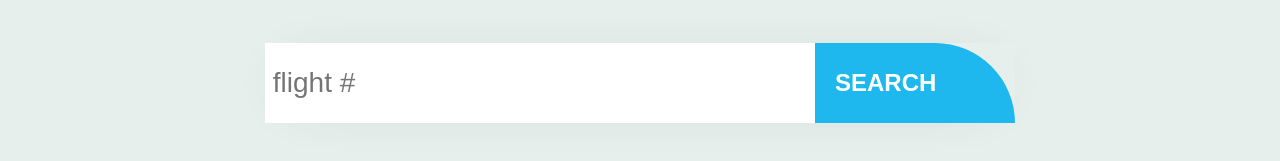
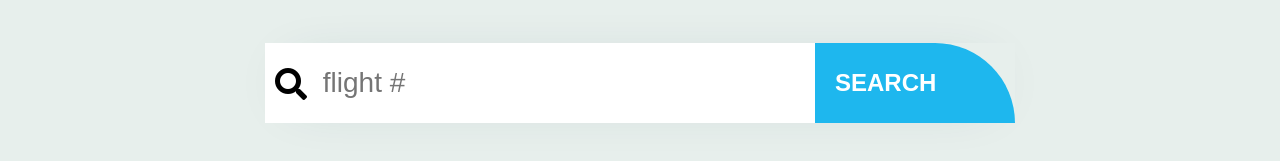
Before and after one commit to vsheva/airport-Kyiv, a React app: page / in a window 1280 px wide. Shown: the part 204-365 px from the top of the page. Built offline with nearby package versions, Linux system fonts and the light colour scheme; no server answers.

Commit message:
Add loop icon

```diff
--- a/src/components/ChooseDate.jsx
+++ b/src/components/ChooseDate.jsx
@@ -12,7 +12,7 @@ const ChooseDate = () => {
     setCalendarDay(formatedDay);
   }
 
-  console.log(calendarDay, "calendarDay")
+
 
   const yesterday = moment().subtract(1, 'd').format('ddd DD/MM');
   const today= moment().format('ddd DD/MM');
@@ -21,7 +21,7 @@ const ChooseDate = () => {
 
   return (
     <div className="dates">
-      <input onInput={(e)=>dateHandler(e)} value={calendarDay} className="dates__input" type="date" />
+      <input onInput={(e)=>dateHandler(e)}   value={calendarDay} className="dates__input" type="date" />
       <div className="dates__days">
         <div className="dates__day ">
           <span className="dates__day-title">{yesterday}</span>
--- a/src/components/Search.jsx
+++ b/src/components/Search.jsx
@@ -8,14 +8,7 @@ const Search = () => {
     <div className="flight-input">
       <h1 className="flight-input__title">SEARCH FLIGHT</h1>
       <div className="flight-input__input-block seach-block">
-        {/*  <i className="seach-block__manifier">
-                <svg aria-hidden="true" focusable="false" data-prefix="fas" data-icon="search"
-                     className="svg-inline--fa fa-search fa-w-16 " role="img" xmlns="http://www.w3.org/2000/svg"
-                     viewBox="0 0 512 512">
-                    <path fill="currentColor"
-                          d="M505 442.7L405.3 343c-4.5-4.5-10.6-7-17-7H372c27.6-35.3 44-79.7 44-128C416 93.1 322.9 0 208 0S0 93.1 0 208s93.1 208 208 208c48.3 0 92.7-16.4 128-44v16.3c0 6.4 2.5 12.5 7 17l99.7 99.7c9.4 9.4 24.6 9.4 33.9 0l28.3-28.3c9.4-9.4 9.4-24.6.1-34zM208 336c-70.7 0-128-57.2-128-128 0-70.7 57.2-128 128-128 70.7 0 128 57.2 128 128 0 70.7-57.2 128-128 128z"></path>
-                </svg>
-            </i>*/}
+          <i className="fas fa-search search__loop"></i>
         <input
           placeholder=" flight #"
           type="text"
--- a/src/components/chooseDate.scss
+++ b/src/components/chooseDate.scss
@@ -14,9 +14,10 @@
 
   &__input {
     margin-right: 40px;
-
     border: none;
     padding: 0;
+
+
 
     &::-webkit-datetime-edit {
       display: none;
--- a/src/components/search.scss
+++ b/src/components/search.scss
@@ -13,6 +13,14 @@
     margin-bottom: 30px;
   }
 }
+
+.search__loop {
+  position: absolute;
+  font-size: 32px;
+  padding: 25px 10px;
+}
+
+
 
 .seach-block {
   box-shadow: 0px 0px 55px -26px rgba(34, 60, 80, 0.2);
@@ -35,6 +43,8 @@
     flex-grow: 1;
     font-size: 28px;
     outline: none;
+
+    padding: 0 10px 0 50px;
   }
   &__button {
     padding: 0;
```
